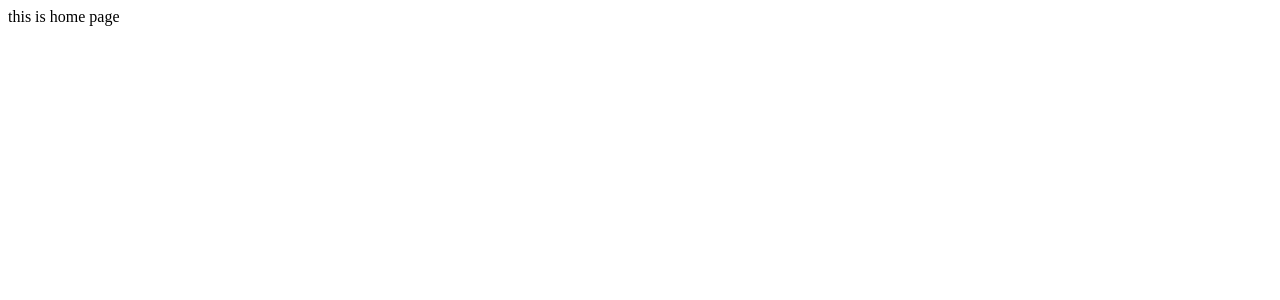
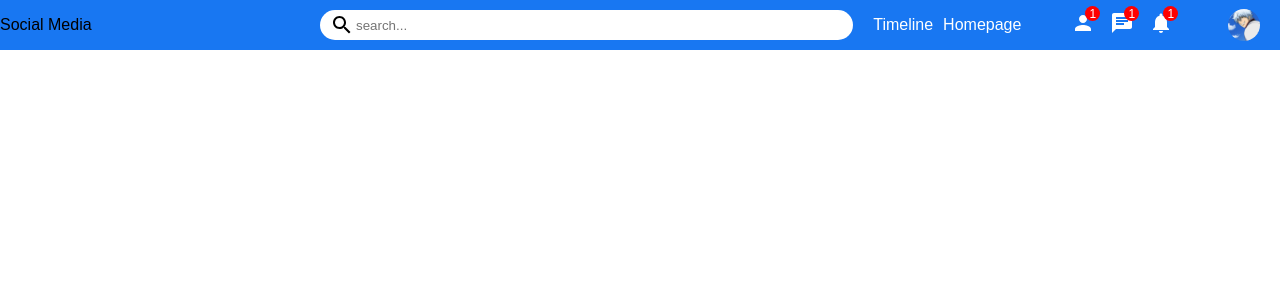
Before and after one commit to abdsaber000/Social-Media, a React (Create React App) app in the folder client/: page / in a window 1280 px wide. Shown: the top 300 px of the page. Built offline with nearby package versions, Linux system fonts and the light colour scheme.

Commit message:
Add Tobpar component

```diff
--- a/client/package.json
+++ b/client/package.json
@@ -3,6 +3,8 @@
   "version": "0.1.0",
   "private": true,
   "dependencies": {
+    "@material-ui/core": "^4.12.4",
+    "@material-ui/icons": "^4.11.3",
     "@testing-library/jest-dom": "^5.17.0",
     "@testing-library/react": "^13.4.0",
     "@testing-library/user-event": "^13.5.0",
--- a/client/public/style.css
+++ b/client/public/style.css
@@ -1,4 +1,5 @@
 *{
     margin : 0;
     font-family: sans-serif;
+    background-color: #f4f2ee;
 }
--- /dev/null
+++ b/client/src/components/topbar/Tobpar.css
@@ -0,0 +1,86 @@
+.topbar-container{
+    height: 50px;
+    width : 100%;
+    background-color: #1877f2;
+    position : sticky;
+    display: flex;
+    align-items: center;
+    top : 0px;
+}
+
+.topbar-left{
+    flex : 3;
+}
+
+.topbar-center{
+    flex : 5;
+}
+
+.topbar-right{
+    flex : 4;
+    display: flex;
+    align-items: center;
+    justify-content: space-around;
+    color : white;
+}
+
+.topbar-pic{
+    height : 32 px;
+    width : 32px;
+    border-radius: 50%;
+    object-fit: cover;
+}
+
+.search-bar{
+    width : 100%;
+    height : 30px;
+    background-color: white;
+    border-radius: 30px;
+    display: flex;
+    align-items: center;
+}
+
+.search-icon{
+    font-size : 24px !important;
+    margin-left : 10px;
+}
+
+.search-input{
+    border:none;
+    width : 70%;
+}
+
+.search-input:focus{
+    outline: none;
+}
+
+
+.topbar-icons{
+    display: flex;
+}
+
+.topbar-icon-items{
+    margin-right: 15px;
+    cursor: pointer;
+    position: relative;
+}
+
+.topbar-icon-badge{
+    width: 15px;
+    height: 15px;
+    background-color: red;
+    border-radius: 50%;
+    color: white;
+    position: absolute;
+    top: -5px;
+    right: -5px;
+    display: flex;
+    align-items: center;
+    justify-content: center;
+    font-size: 12px;
+}
+
+.topbar-link{
+    margin-right : 10px;
+    cursor: pointer;
+}
--- /dev/null
+++ b/client/src/components/topbar/Tobpar.tsx
@@ -0,0 +1,49 @@
+import React from "react";
+import {Person , Chat , Notifications , Search} from "@material-ui/icons";
+import "./Tobpar.css";
+
+export default function Tobpar() {
+    return (
+        <div className="topbar-container">
+            <div className="topbar-left">
+                <div className="logo">Social Media</div>
+            </div>
+
+            <div className="topbar-center">
+                <div className="search-bar">
+                    <Search className = "search-icon" />
+                    <input placeholder="search... " className = "search-input" />
+                </div>
+            </div>
+
+            <div className="topbar-right">
+                <div className="topbar-links">
+                    <span className="topbar-link">Timeline</span>
+                    <span className="topbar-link">Homepage</span>
+                </div>
+
+                <div className="topbar-icons">
+                    <div className="topbar-icon-items">
+                        <Person />
+                        <span className="topbar-icon-badge">1</span>
+                    </div>
+
+                    <div className="topbar-icon-items">
+                        <Chat />
+                        <span className="topbar-icon-badge">1</span>
+                    </div>
+
+                    <div className="topbar-icon-items">
+                        <Notifications />
+                        <span className="topbar-icon-badge">1</span>
+                    </div>
+                </div>
+
+                <img src= "/assets/65192417_2155885274540052_2351479742563090432_n.jpg"
+                    className = "topbar-pic" alt = "" />
+
+            </div>
+
+        </div>
+    )
+}
--- a/client/src/pages/home/Home.tsx
+++ b/client/src/pages/home/Home.tsx
@@ -1,9 +1,10 @@
 import React from "react";
-
+import Tobpar from "../../components/topbar/Tobpar";
+import "./home.css";
 export default function Home () {
     return (
         <div>
-            this is home page
+            <Tobpar />
         </div>
     )
 }
--- a/client/src/pages/home/home.css
+++ b/client/src/pages/home/home.css
@@ -0,0 +1,4 @@
+*{
+    margin : 0;
+    font-family: sans-serif;
+}
```
Also changed, not shown: client/public/assets/65192417_2155885274540052_2351479742563090432_n.jpg (added), 1 other file (tests, documents, lock files or other folders).
